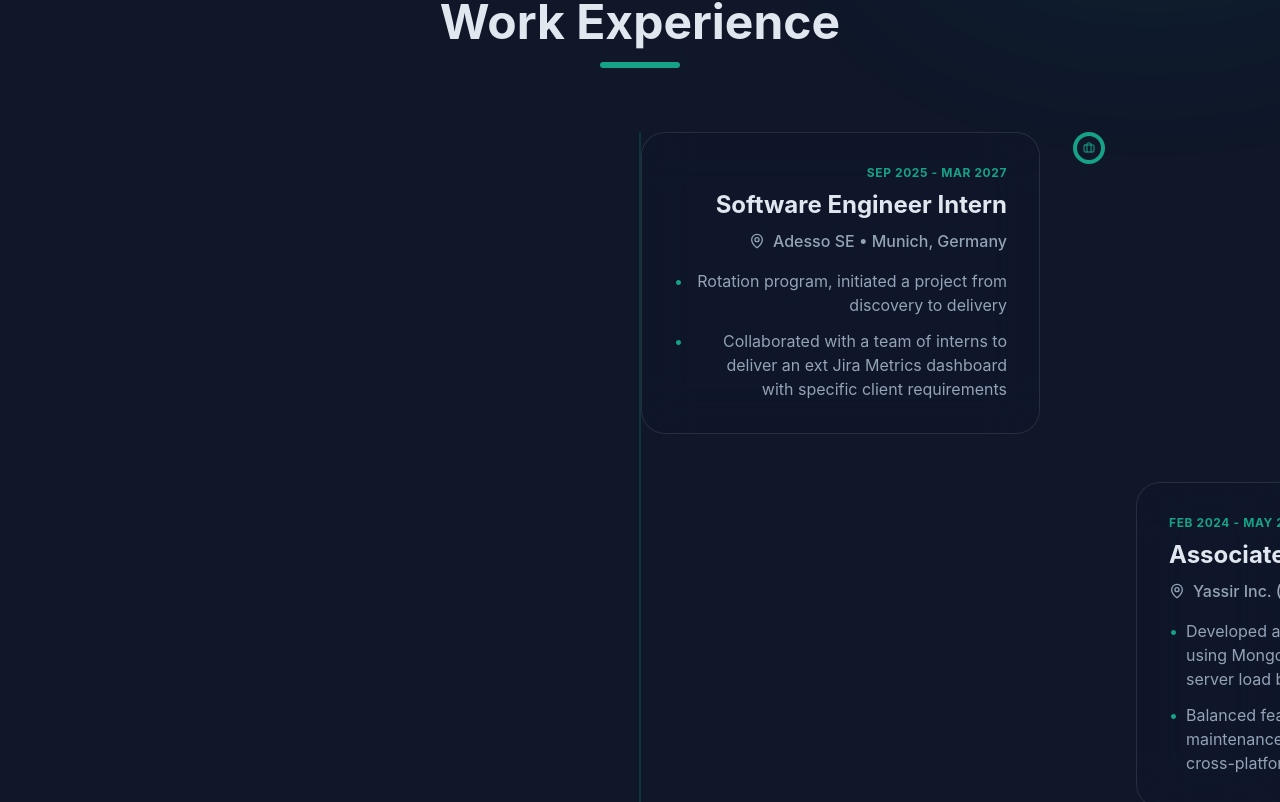
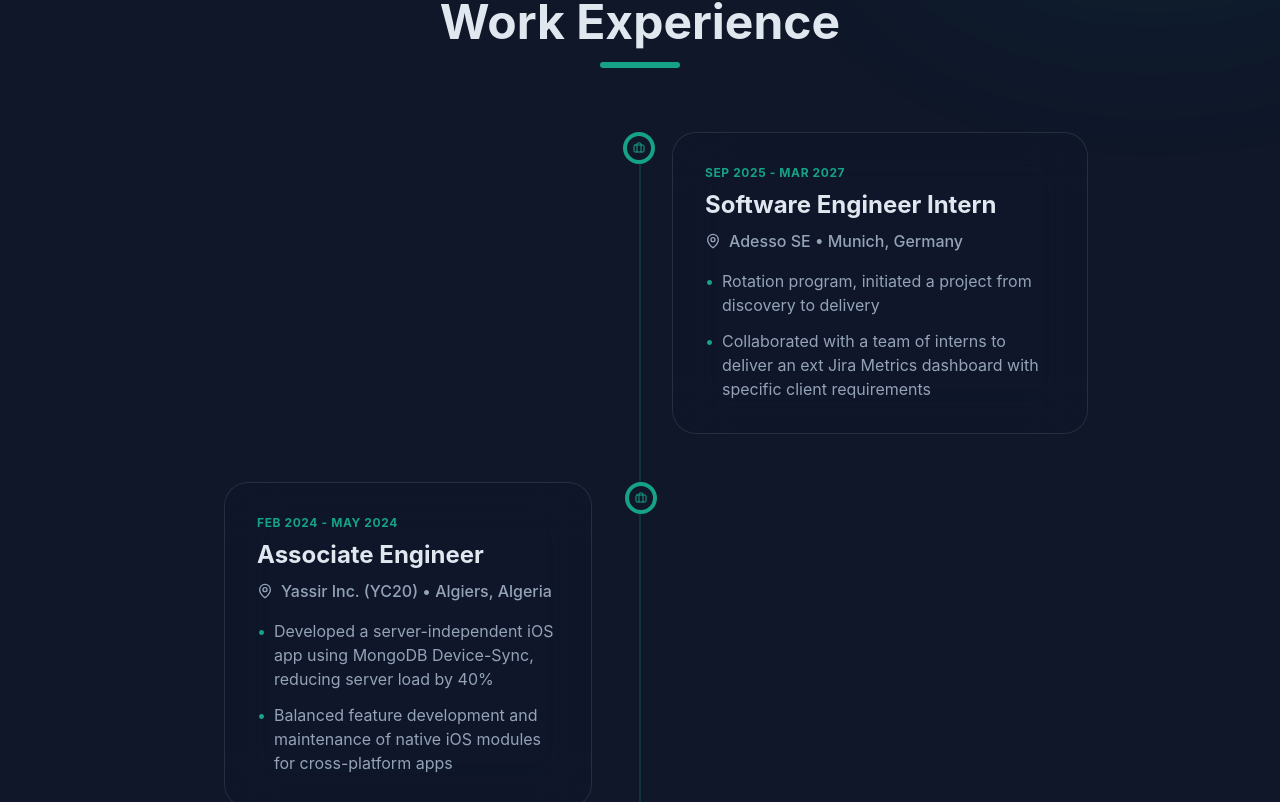
Before and after one commit to RMehdid/raynexfolio, a React (Vite) app: page / in a window 1280 px wide. Shown: the part 898-1700 px from the top of the page. Built offline with nearby package versions, Linux system fonts and the light colour scheme.

Commit message:
feat(experience): restore zig-zag layout and fix RTL alignment

```diff
--- a/src/components/sections/Experience.tsx
+++ b/src/components/sections/Experience.tsx
@@ -52,26 +52,41 @@
           <div className="w-20 h-1.5 bg-primary mx-auto rounded-full" />
         </motion.div>
 
-        <div className="relative border-l-2 border-primary/20 ml-4 md:ml-0 md:left-1/2 md:-translate-x-px">
+        {/* Central Line for Desktop */}
+        <div className="absolute left-1/2 transform -translate-x-1/2 h-full w-0.5 bg-primary/20 hidden md:block" />
+
+        <div className="relative">
           {experiences.map((exp, index) => (
             <motion.div
               key={index}
-              initial={{ opacity: 0, x: index % 2 === 0 ? -50 : 50 }}
+              initial={{ opacity: 0, x: index % 2 === 0 ? 50 : -50 }}
               whileInView={{ opacity: 1, x: 0 }}
               viewport={{ once: true }}
               transition={{ duration: 0.5, delay: index * 0.1 }}
-              className={`relative mb-12 md:w-1/2 ${index % 2 === 0 ? 'md:pr-12 md:text-right' : 'md:pl-12 md:ml-auto md:text-left'}`}
+              className={`relative mb-12 md:w-1/2 ${index % 2 === 0
+                ? 'md:ms-auto md:ps-12' /* Right (Even) */
+                : 'md:me-auto md:pe-12' /* Left (Odd) */
+                } ltr:pl-8 rtl:pr-8 md:px-0 text-start`}
             >
-              {/* Dot */}
-              <div className="absolute top-0 w-8 h-8 rounded-full bg-background border-4 border-primary shadow-glow left-[-17px] md:left-auto md:right-[-17px] z-10 hidden md:flex items-center justify-center">
-                <Briefcase size={12} className="text-primary" />
-              </div>
-              <div className="absolute top-0 w-8 h-8 rounded-full bg-background border-4 border-primary shadow-glow left-[-17px] z-10 flex md:hidden items-center justify-center">
+              {/* Dot - Desktop */}
+              <div className={`absolute top-0 w-8 h-8 rounded-full bg-background border-4 border-primary shadow-glow z-10 hidden md:flex items-center justify-center
+                ${index % 2 === 0
+                  ? 'start-[-17px]' /* Right Card -> Dot on Start */
+                  : 'end-[-17px]' /* Left Card -> Dot on End */
+                }
+              `}>
                 <Briefcase size={12} className="text-primary" />
               </div>
 
+              {/* Dot - Mobile */}
+              <div className="absolute top-0 w-8 h-8 rounded-full bg-background border-4 border-primary shadow-glow ltr:left-[-17px] rtl:right-[-17px] z-10 flex md:hidden items-center justify-center">
+                <Briefcase size={12} className="text-primary" />
+              </div>
+
+              {/* Mobile Line Connection (Vertical line segment for mobile if needed, or rely on border-l on container) */}
+
               <div className="glass p-8 rounded-3xl hover:border-primary/50 transition-all group">
-                <div className={`flex flex-col gap-2 mb-4 ${index % 2 === 0 ? 'md:items-end' : 'md:items-start'}`}>
+                <div className="flex flex-col gap-2 mb-4 items-start">
                   <span className="text-primary font-bold tracking-wider uppercase text-xs">{exp.period}</span>
                   <h3 className="text-2xl font-bold group-hover:text-primary transition-colors">{exp.role}</h3>
                   <div className="flex items-center gap-2 text-muted-foreground font-medium">
@@ -79,7 +94,7 @@
                     <span>{exp.company} • {exp.location}</span>
                   </div>
                 </div>
-                <ul className={`space-y-3 text-muted-foreground list-none p-0`}>
+                <ul className="space-y-3 text-muted-foreground list-none p-0">
                   {exp.description.map((item, i) => (
                     <li key={i} className="flex gap-2">
                       <span className="text-primary">•</span>
```
